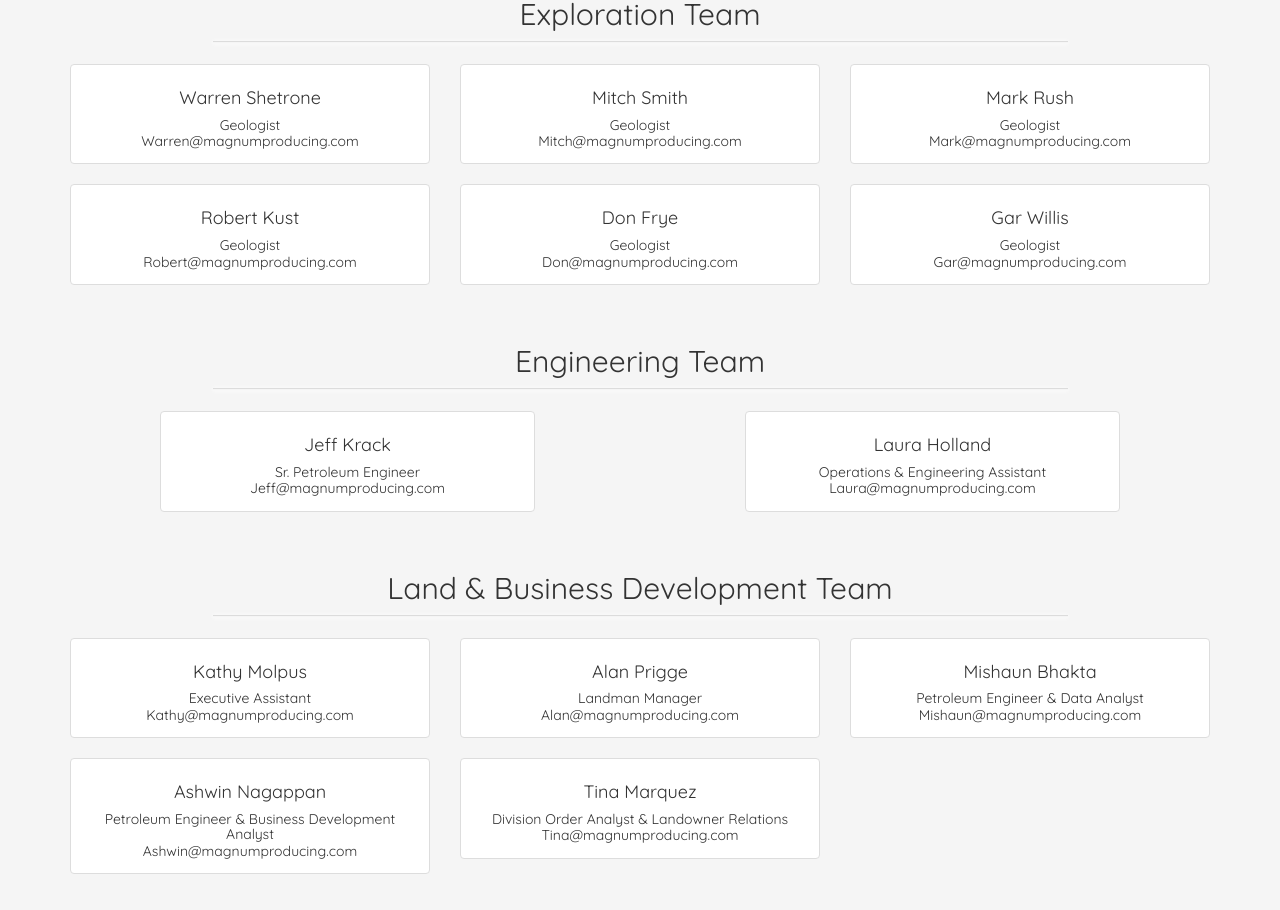
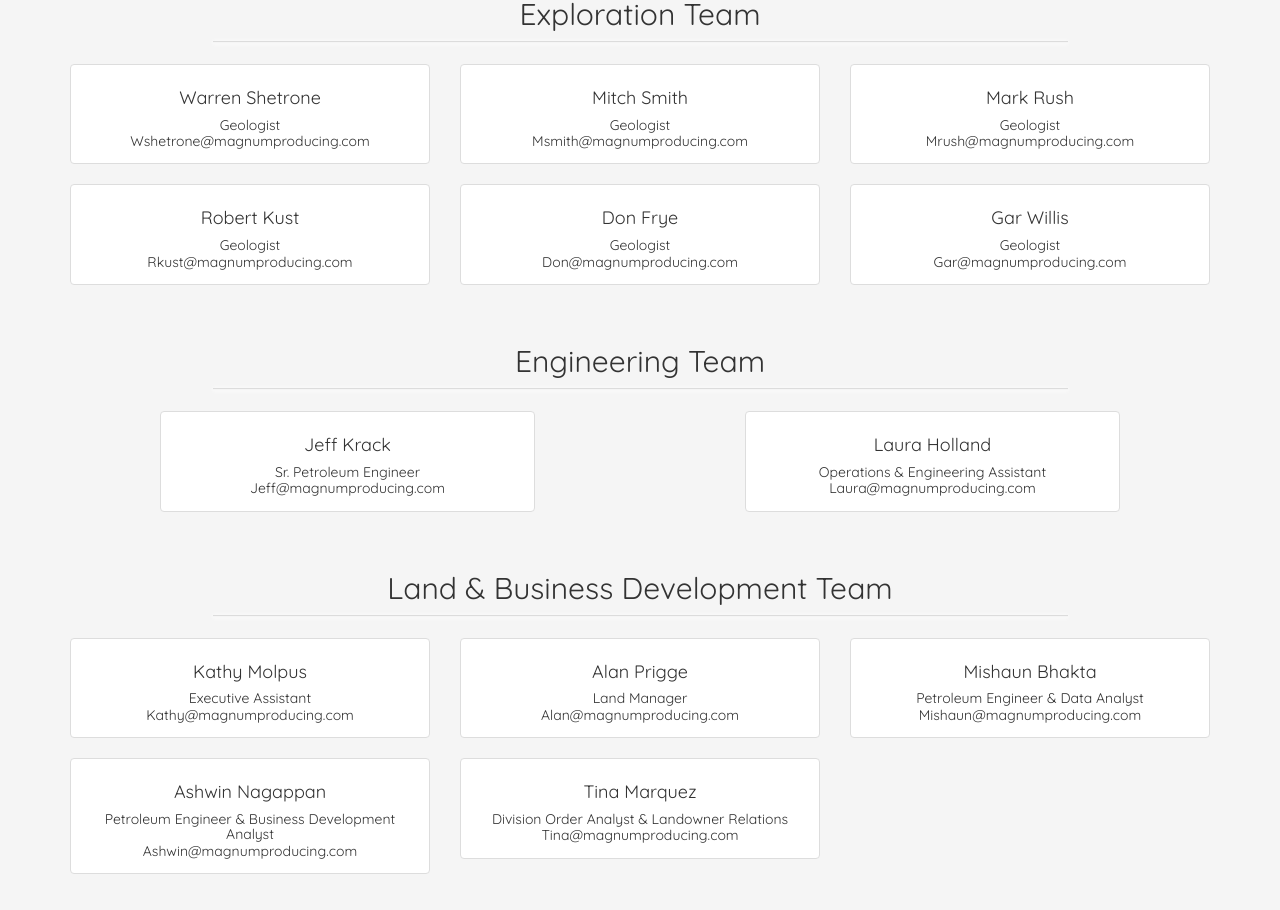
Before and after one commit to mishaun/MagnumWebsite2021, a plain HTML site: page team.html in a window 1280 px wide. Shown: the part 798-1708 px from the top of the page. Drawn offline with nearby package versions, Linux system fonts and the light colour scheme.

Commit message:
fixed geologist emails

```diff
--- a/team.html
+++ b/team.html
@@ -140,7 +140,7 @@
                     <div class="caption">
                         <h4>Warren Shetrone</h4>
                         <h5>Geologist</h5>
-                        <h5>Warren@magnumproducing.com</h5>
+                        <h5>Wshetrone@magnumproducing.com</h5>
                     </div>
                 </div>
             </div>
@@ -149,7 +149,7 @@
                     <div class="caption">
                         <h4>Mitch Smith</h4>
                         <h5>Geologist</h5>
-                        <h5>Mitch@magnumproducing.com</h5>
+                        <h5>Msmith@magnumproducing.com</h5>
                     </div>
                 </div>
             </div>
@@ -158,7 +158,7 @@
                     <div class="caption">
                         <h4>Mark Rush</h4>
                         <h5>Geologist</h5>
-                        <h5>Mark@magnumproducing.com</h5>
+                        <h5>Mrush@magnumproducing.com</h5>
                     </div>
                 </div>
             </div>
@@ -168,7 +168,7 @@
                 <div class="caption">
                     <h4>Robert Kust</h4>
                     <h5>Geologist</h5>
-                    <h5>Robert@magnumproducing.com</h5>
+                    <h5>Rkust@magnumproducing.com</h5>
                 </div>
             </div>
         </div>
@@ -246,7 +246,7 @@
             <div class="thumbnail index">
                 <div class="caption">
                     <h4>Alan Prigge</h4>
-                    <h5>Landman Manager</h5>
+                    <h5>Land Manager</h5>
                     <h5>Alan@magnumproducing.com</h5>
                 </div>
             </div>
```
Also changed, not shown: 1 other file.
